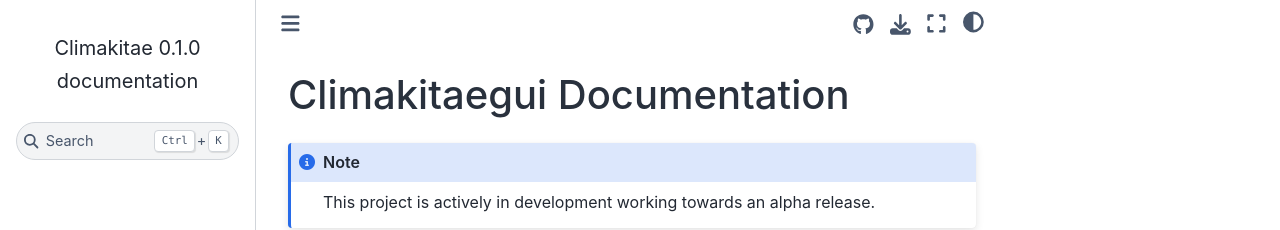
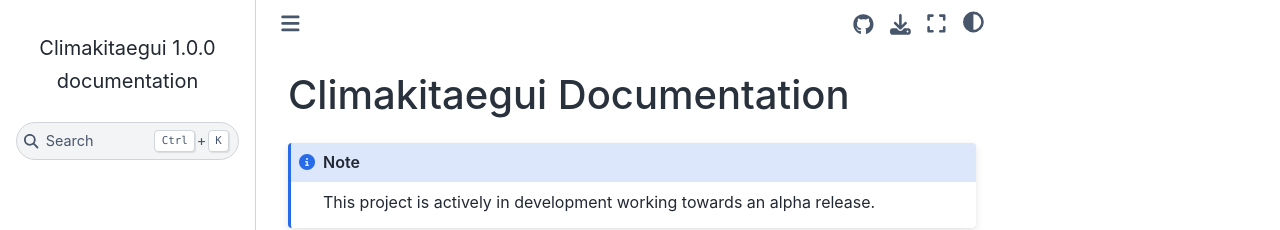
Before and after one commit to cal-adapt/climakitaegui, a Sphinx documentation site: the page built from docs/index.rst, in a window 1280 px wide. Shown: the top 230 px of the page. Built offline with Sphinx 7.4.7 and the Sphinx Book theme 1.1.4, drawn with Linux system fonts in a browser that asks for light colours.

Commit message:
Update repo name and version in `docs/conf.py`

```diff
--- a/docs/conf.py
+++ b/docs/conf.py
@@ -14,11 +14,11 @@ import sys
 sys.path.insert(0, os.path.abspath(".."))
 
 # -- Project information -----------------------------------------------------
-project = "Climakitae"
+project = "Climakitaegui"
 copyright = "2024, Cal-Adapt Analytics Engine"
 author = "Cal-Adapt Analytics Engine Team"
 # The full version, including alpha/beta/rc tags
-release = "0.1.0"
+release = "1.0.0"
 
 # -- General configuration ---------------------------------------------------
 # Add any Sphinx extension module names here, as strings. They can be
```
